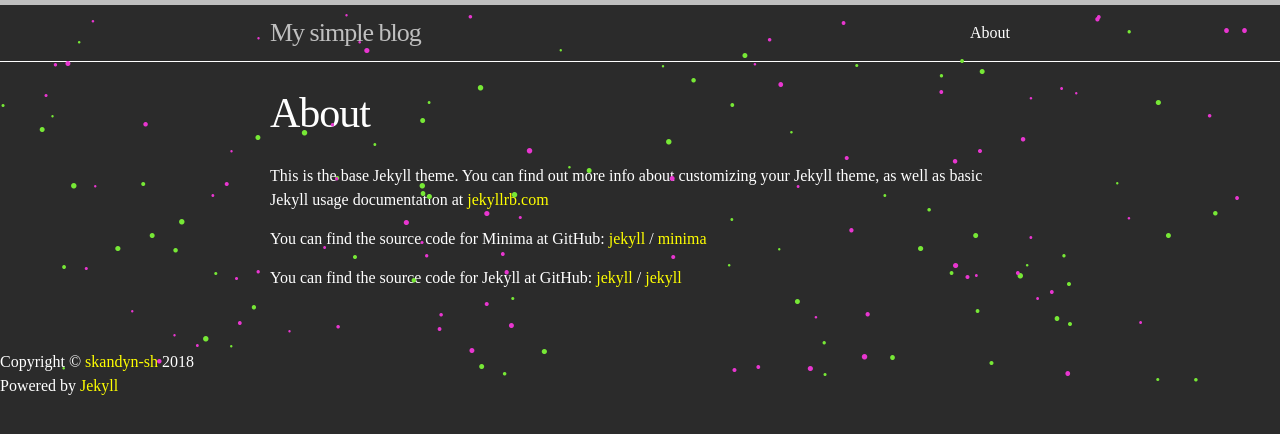
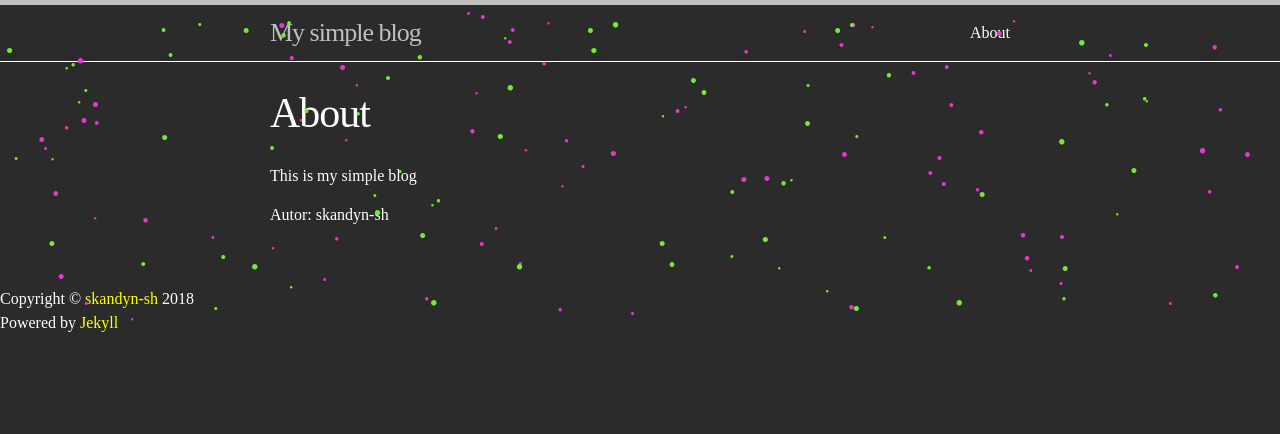
Before and after one commit to skandyn-sh/skandyn-sh.github.io, a Jekyll site: the page built from about.md, in a window 1280 px wide. Shown: the top 434 px of the page. Built offline with Jekyll 4.4.1, drawn with Linux system fonts in a browser that asks for light colours.

Commit message:
Update about.md

```diff
--- a/about.md
+++ b/about.md
@@ -4,15 +4,6 @@
 permalink: /about/
 ---
 
-This is the base Jekyll theme. You can find out more info about customizing your Jekyll theme, as well as basic Jekyll usage documentation at [jekyllrb.com](https://jekyllrb.com/)
+This is my simple blog
 
-You can find the source code for Minima at GitHub:
-[jekyll][jekyll-organization] /
-[minima](https://github.com/jekyll/minima)
-
-You can find the source code for Jekyll at GitHub:
-[jekyll][jekyll-organization] /
-[jekyll](https://github.com/jekyll/jekyll)
-
-
-[jekyll-organization]: https://github.com/jekyll
+Autor: skandyn-sh
```
